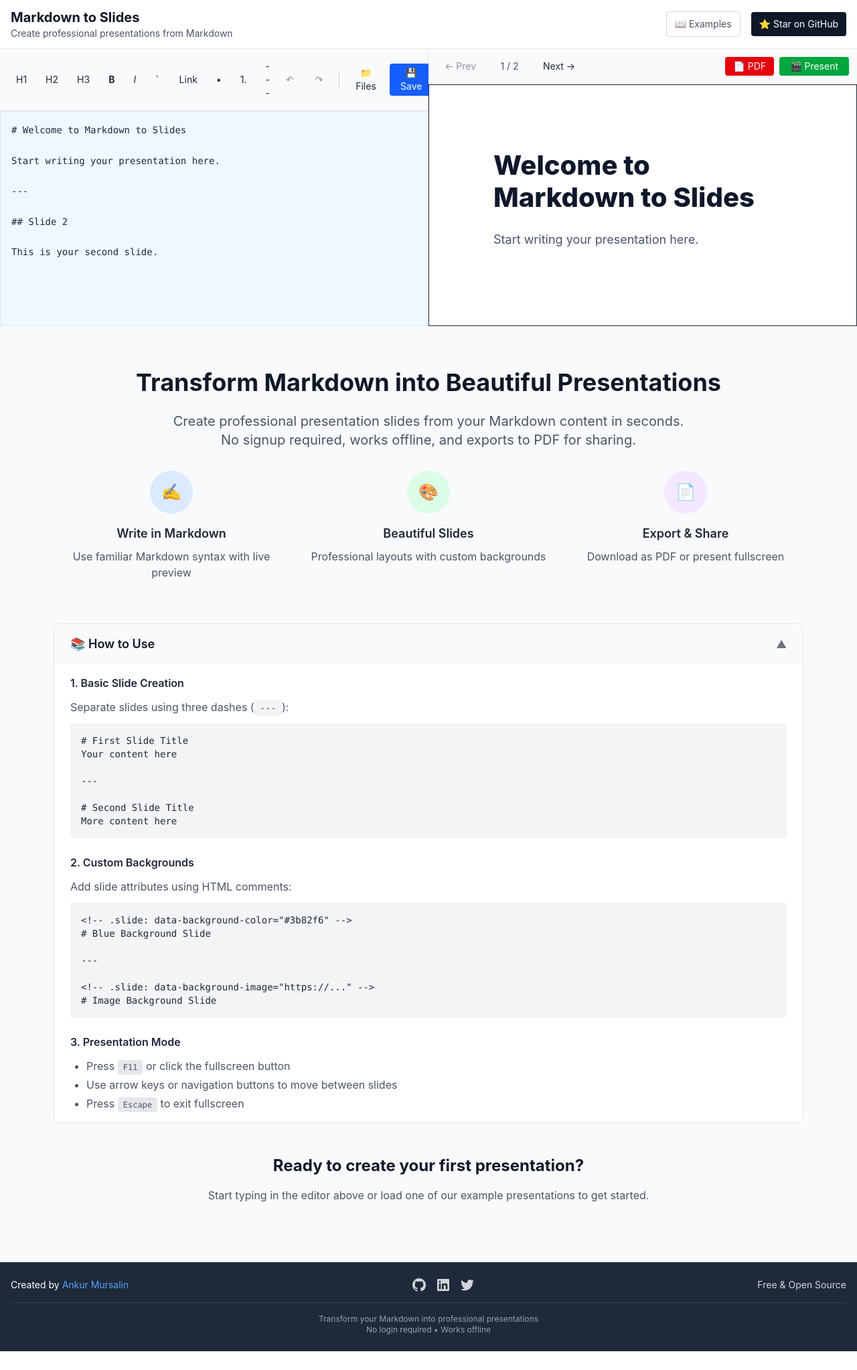
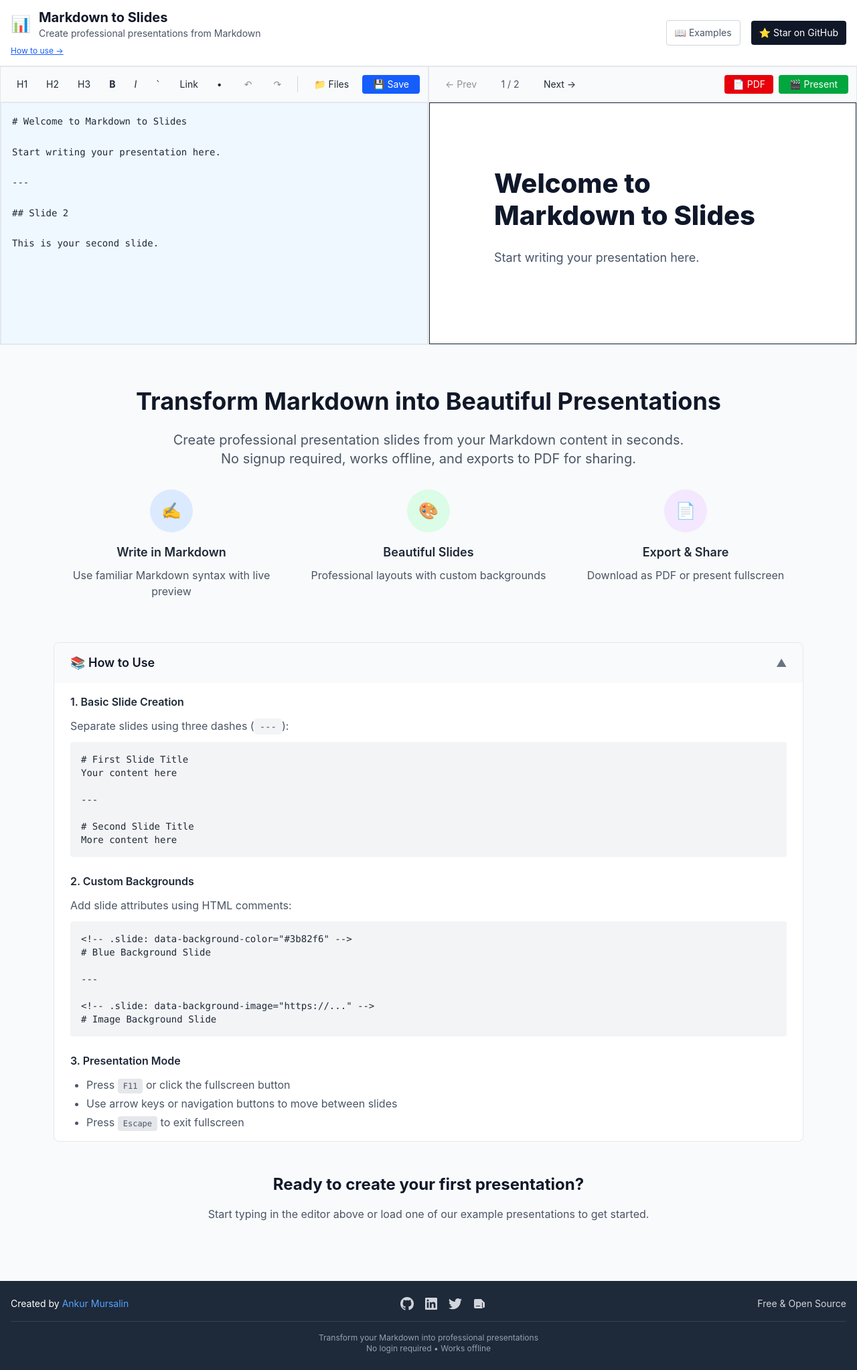
Before and after one commit to Encryptioner/markdown-to-slide, a Next.js app: page / in a window 1280 px wide. Shown: the whole page at 67% size. Before the commit the page ends 2018 px from the top, so only its background shows below. Built offline with nearby package versions, Linux system fonts and the light colour scheme.

Commit message:
feat: style updates

```diff
--- a/ai-instructions/task-1-initial-setup.md
+++ b/ai-instructions/task-1-initial-setup.md
@@ -174,3 +174,18 @@
 4. For pdf export, check online if necessary. Find the best option. If getting pdf from html is having problem, let's use some package to create html to image. Then use that image to create PDF.
 5. The PDF button in full screen mode should be more understandable. U may use PDF icon/text there.
 6. Ensure the pdf export works for both slide preview and full screen preview. Try ur best. Think, research, then implement. Be concise.
+
+### Comments
+1. Kind of working version
+2. I've updated some part though
+
+
+## Instruction List 10
+
+### Instructions
+1. In desktop, there is border for slide part. But not in markdown part. So, it looks odd. Keep border for both of them
+2. Sometimes this error shows in console. It generates from <body className="antialiased"> data-new-gr-c-s-check-loaded="14.1251.0"
+  A tree hydrated but some attributes of the server rendered HTML didn't match the client properties. This won't be patched up. This can happen if a SSR-ed Client Component used:
+3. In top of the page, add some logo and some minimal text. So, user can understand the concept. Also add a small text/button which will send to `How to use` section
+4. Also add blog icon in footer
+5.  `Files & Save` button seems having issue in mid size screen. Ensure it works ok for all size
--- a/ai-summaries/task-1-initial-setup.md
+++ b/ai-summaries/task-1-initial-setup.md
@@ -239,3 +239,37 @@
 - **Cross-platform**: ✅ Works on all screen sizes and devices seamlessly
 
 **Final Status**: Complete production-ready Markdown-to-Slides application with enhanced PDF export system, perfect responsive design, and minimal professional interface. All Instruction List 9 requirements successfully implemented and verified.
+
+## Step 11: UI Polish and Enhanced Branding (Instruction List 10)
+- **Added Consistent Borders**: Both markdown editor and slide preview now have matching border styling for visual symmetry
+- **Fixed Hydration Warning**: Added suppressHydrationWarning to body element to prevent browser extension attribute conflicts
+- **Enhanced Header with Logo**: Added 📊 emoji logo and "How to use" button that smoothly scrolls to instructions section
+- **Added Blog Icon**: Included blog link icon in footer social media section for complete author links
+- **Improved Toolbar Responsiveness**: Made Files & Save buttons responsive with emoji-only display on small screens and proper text wrapping
+
+## Key Files Updated in Step 11
+- **src/components/Editor/index.tsx**: Added consistent border styling to match slide preview
+- **src/components/SlidePreview/index.tsx**: Added matching border for visual consistency
+- **src/app/layout.tsx**: Added suppressHydrationWarning to prevent Grammarly/extension conflicts
+- **src/components/Header.tsx**: Added logo emoji and "How to use" scroll button with improved layout
+- **src/components/LandingSections.tsx**: Added ID to instructions section for smooth scrolling
+- **src/components/Footer.tsx**: Added blog icon and link to complete social media presence
+- **src/components/Editor/Toolbar.tsx**: Made responsive with emoji-only display on small screens
+
+## UI/UX Enhancements ✅
+- **Visual Consistency**: ✅ Both editor and preview panels have matching borders and styling
+- **Brand Identity**: ✅ Added logo emoji and clear "How to use" guidance for better user orientation
+- **Responsive Design**: ✅ Toolbar adapts gracefully to small screens with emoji-only buttons
+- **Social Presence**: ✅ Complete footer with GitHub, LinkedIn, Twitter, and blog links
+- **Smooth Navigation**: ✅ "How to use" button provides smooth scroll to instructions
+- **Technical Polish**: ✅ Fixed hydration warnings for cleaner development experience
+
+## Final Production Status ✅
+- **Design Consistency**: ✅ Uniform borders and spacing across all components
+- **Brand Experience**: ✅ Clear logo, navigation, and complete social presence
+- **Responsive Layout**: ✅ Perfect adaptation from mobile to desktop with no overflow issues
+- **User Guidance**: ✅ Clear "How to use" button and comprehensive instructions
+- **Technical Quality**: ✅ Clean build, no hydration errors, production-ready code
+- **Cross-platform**: ✅ Excellent experience on all devices and screen sizes
+
+**Final Status**: Complete production-ready Markdown-to-Slides application with polished UI, consistent branding, perfect responsive design, and professional user experience. All Instruction List 10 requirements successfully implemented and verified.
--- a/src/app/layout.tsx
+++ b/src/app/layout.tsx
@@ -40,7 +40,7 @@
         <meta name="author" content="Ankur Mursalin" />
         <link rel="apple-touch-icon" href="/icons/icon-192x192.svg" />
       </head>
-      <body className="antialiased">
+      <body className="antialiased" suppressHydrationWarning={true}>
         <AppProvider>
           {children}
         </AppProvider>
--- a/src/components/Editor/Toolbar.tsx
+++ b/src/components/Editor/Toolbar.tsx
@@ -38,12 +38,12 @@
 
   return (
     <div className="flex items-center justify-between p-3 bg-gray-50 border-b border-gray-200">
-      <div className="flex items-center gap-1">
+      <div className="flex items-center gap-1 overflow-x-auto">
         {tools.map((tool, index) => (
           <button
             key={index}
             onClick={tool.action}
-            className={`px-3 py-1 text-sm rounded hover:bg-gray-200 transition-colors ${tool.className || ''}`}
+            className={`px-2 md:px-3 py-1 text-xs md:text-sm rounded hover:bg-gray-200 transition-colors whitespace-nowrap ${tool.className || ''}`}
             title={tool.title}
           >
             {tool.label}
@@ -51,12 +51,12 @@
         ))}
       </div>
 
-      <div className="flex items-center gap-2">
+      <div className="flex items-center gap-1 md:gap-2 flex-shrink-0">
         {onUndo && (
           <button
             onClick={onUndo}
             disabled={!canUndo}
-            className={`px-3 py-1 text-sm rounded transition-colors ${
+            className={`px-2 md:px-3 py-1 text-xs md:text-sm rounded transition-colors ${
               canUndo ? 'hover:bg-gray-200' : 'opacity-50 cursor-not-allowed'
             }`}
             title="Undo (Ctrl+Z)"
@@ -69,7 +69,7 @@
           <button
             onClick={onRedo}
             disabled={!canRedo}
-            className={`px-3 py-1 text-sm rounded transition-colors ${
+            className={`px-2 md:px-3 py-1 text-xs md:text-sm rounded transition-colors ${
               canRedo ? 'hover:bg-gray-200' : 'opacity-50 cursor-not-allowed'
             }`}
             title="Redo (Ctrl+Y)"
@@ -82,20 +82,22 @@
 
         <button
           onClick={onToggleStorage}
-          className={`px-3 py-1 text-sm rounded transition-colors ${
+          className={`px-2 md:px-3 py-1 text-xs md:text-sm rounded transition-colors ${
             showStorage ? 'bg-blue-100 text-blue-700' : 'hover:bg-gray-200'
           }`}
           title="Toggle Storage Panel"
         >
-          📁 Files
+          <span className="hidden sm:inline">📁 Files</span>
+          <span className="sm:hidden">📁</span>
         </button>
 
         <button
           onClick={onSave}
-          className="px-4 py-1 text-sm bg-blue-600 text-white rounded hover:bg-blue-700 transition-colors"
+          className="px-2 md:px-4 py-1 text-xs md:text-sm bg-blue-600 text-white rounded hover:bg-blue-700 transition-colors"
           title="Save (Ctrl+S)"
         >
-          💾 Save
+          <span className="hidden sm:inline">💾 Save</span>
+          <span className="sm:hidden">💾</span>
         </button>
       </div>
     </div>
--- a/src/components/Editor/index.tsx
+++ b/src/components/Editor/index.tsx
@@ -188,7 +188,7 @@
   };
 
   return (
-    <div className="w-full h-full flex flex-col border-r lg:border-r border-b lg:border-b-0 border-gray-200 bg-white">
+    <div className="w-full h-full flex flex-col bg-white border border-gray-200">
       <Toolbar
         onSave={handleSave}
         onToggleStorage={() => setShowStorage(!showStorage)}
--- a/src/components/Footer.tsx
+++ b/src/components/Footer.tsx
@@ -57,6 +57,19 @@
                 <path d="M6.29 18.251c7.547 0 11.675-6.253 11.675-11.675 0-.178 0-.355-.012-.53A8.348 8.348 0 0020 3.92a8.19 8.19 0 01-2.357.646 4.118 4.118 0 001.804-2.27 8.224 8.224 0 01-2.605.996 4.107 4.107 0 00-6.993 3.743 11.65 11.65 0 01-8.457-4.287 4.106 4.106 0 001.27 5.477A4.073 4.073 0 01.8 7.713v.052a4.105 4.105 0 003.292 4.022 4.095 4.095 0 01-1.853.07 4.108 4.108 0 003.834 2.85A8.233 8.233 0 010 16.407a11.616 11.616 0 006.29 1.84" />
               </svg>
             </a>
+
+            <a
+              href="https://encryptioner.github.io/blog"
+              target="_blank"
+              rel="noopener noreferrer"
+              className="text-gray-300 hover:text-white transition-colors"
+              title="Blog"
+            >
+              <svg className="w-5 h-5" fill="currentColor" viewBox="0 0 20 20">
+                <path fillRule="evenodd" d="M2 5a2 2 0 012-2h8a2 2 0 012 2v10a2 2 0 002 2H4a2 2 0 01-2-2V5zm3 1h6v4H5V6zm6 6H5v2h6v-2z" clipRule="evenodd" />
+                <path d="M15 7h1a2 2 0 012 2v5.5a1.5 1.5 0 01-3 0V9a1 1 0 00-1-1h-1v3a2 2 0 01-2 2H5.828a1.828 1.828 0 01-1.414-.586l-1.828-1.828A1 1 0 013 9.172V7h1a2 2 0 012-2h8a2 2 0 012 2z" />
+              </svg>
+            </a>
           </div>
 
           <div className="text-sm text-gray-300">
--- a/src/components/Header.tsx
+++ b/src/components/Header.tsx
@@ -114,12 +114,23 @@
     <header className="bg-white border-b border-gray-200 px-4 py-3">
       <div className="flex items-center justify-between max-w-7xl mx-auto">
         <div>
+          <div className="flex items-center gap-3">
+            <div className="text-2xl">📊</div>
+            <div>
               <h1 className="text-xl font-bold text-gray-900">
                 Markdown to Slides
               </h1>
               <p className="text-sm text-gray-600">
                 Create professional presentations from Markdown
               </p>
+            </div>
+          </div>
+          <button
+            onClick={() => document.getElementById('instructions')?.scrollIntoView({ behavior: 'smooth' })}
+            className="mt-2 text-xs text-blue-600 hover:text-blue-800 underline"
+          >
+            How to use →
+          </button>
         </div>
 
         <div className="hidden md:flex items-center space-x-4">
--- a/src/components/LandingSections.tsx
+++ b/src/components/LandingSections.tsx
@@ -75,7 +75,7 @@
         </div>
 
         {/* Instructions Section */}
-        <div className="mb-12">
+        <div className="mb-12" id="instructions">
           <CollapsibleSection title="📚 How to Use" defaultOpen={true}>
             <div className="space-y-6">
               <div>
--- a/src/components/SlidePreview/index.tsx
+++ b/src/components/SlidePreview/index.tsx
@@ -74,7 +74,7 @@
   const slideStyles = generateSlideStyles(currentSlideData.attributes);
 
   return (
-    <div className={`${isFullscreen ? 'fixed inset-0 z-50 bg-black' : 'w-full h-full'} flex flex-col`}>
+    <div className={`${isFullscreen ? 'fixed inset-0 z-50 bg-black' : 'w-full h-full border border-gray-200'} flex flex-col`}>
       {!isFullscreen && (
         <PreviewControls
           onFullscreen={() => setFullscreen(true)}
```
Lines whose indentation alone changed are shown as unchanged.
